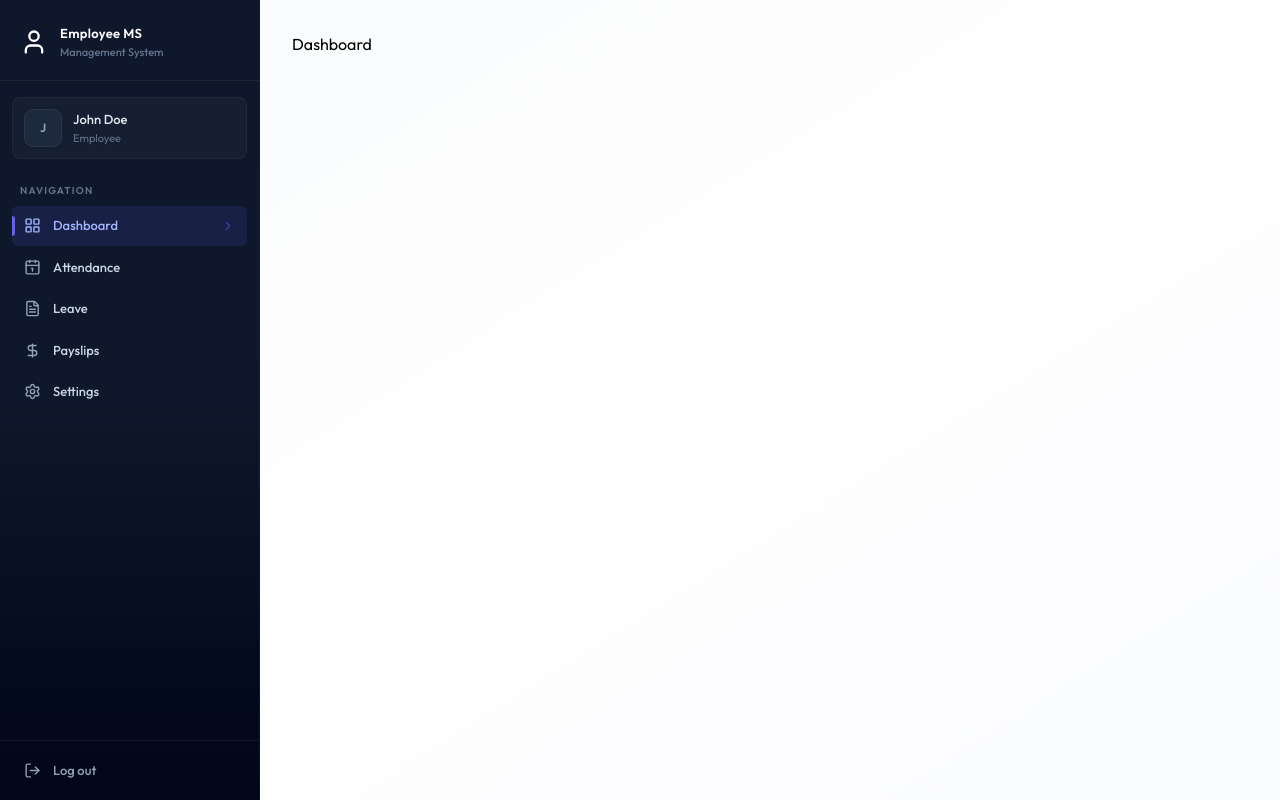
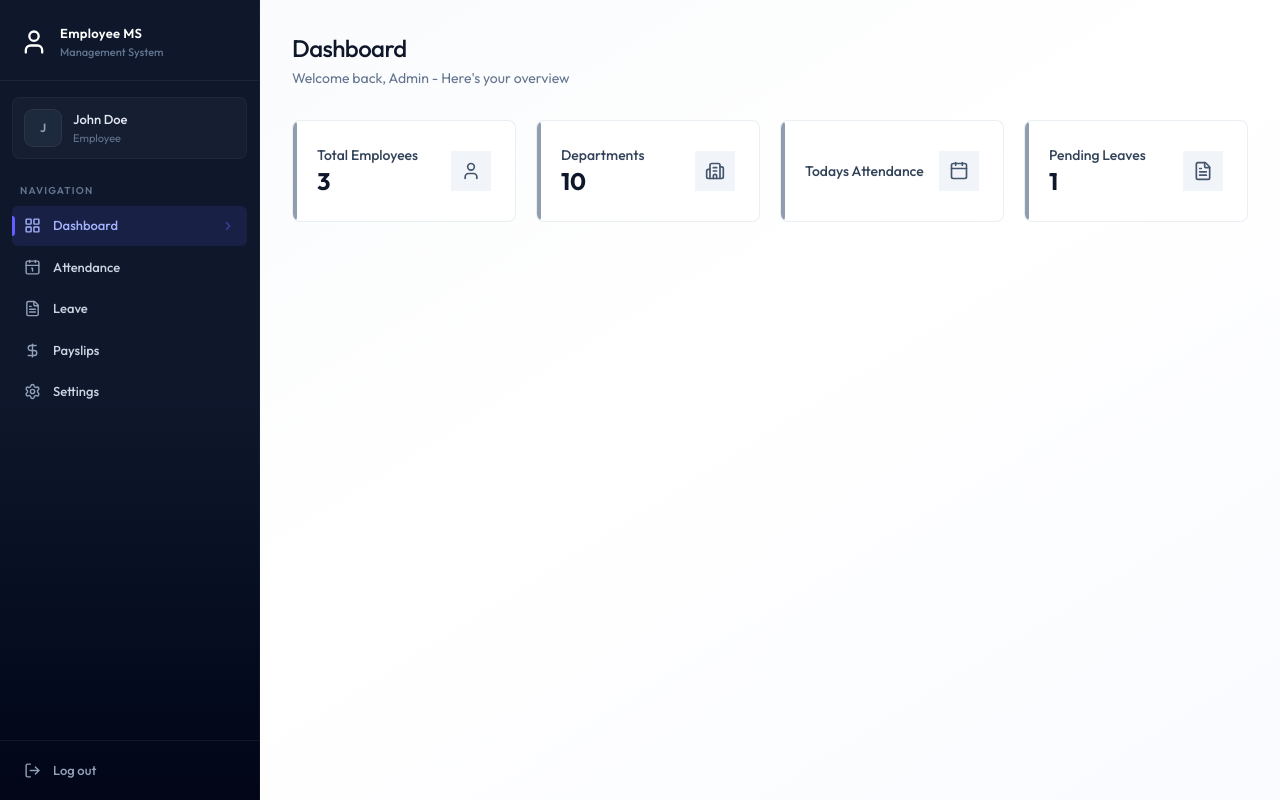
Before and after one commit to Tusharkumar200/Employee-Management-System, a React (Vite) app in the folder client/: page /dashboard in a window 1280 px wide. Built offline with nearby package versions, Linux system fonts and the light colour scheme.

Commit message:
dashboard page UI completed

```diff
--- /dev/null
+++ b/client/src/components/AdminDashboard.jsx
@@ -0,0 +1,55 @@
+import { Building2Icon, CalendarIcon, FileTextIcon, UserIcon } from 'lucide-react'
+import React from 'react'
+
+const AdminDashboard = ({ data }) => {
+    const stats = [
+        {
+            icon: UserIcon,
+            value: data.totalEmployees,
+            label: "Total Employees",
+            description: "Active workforce"
+        },
+        {
+            icon: Building2Icon,
+            value: data.totalDepartments,
+            label: "Departments",
+            description: "Organizational units"
+        },
+        {
+            icon: CalendarIcon,
+            value: data.todaysAttendance,
+            label: "Todays Attendance",
+            description: "Checked in today"
+        },
+        {
+            icon: FileTextIcon,
+            value: data.pendingLeaves,
+            label: "Pending Leaves",
+            description: "Awaiting approval"
+        },
+    ]
+    return (
+        <div className="animation-fade-in">
+            <div className='page-header'>
+                <h1 className='page-title'>Dashboard</h1>
+                <p className='page-subtitle'>Welcome back, Admin - Here's your overview</p>
+            </div>
+
+            <div className='grid grid-cols-1 sm:grid-cols-2 lg:grid-cols-4 sm:gap-5 mb-8'>
+                {stats.map((s) => (
+                    <div key={s.label} className='card card-hover p-5 sm:p-6 relative overflow-hidden group flex items-center justify-between' >
+                        <div >
+                            <div className='absolute left-0 top-0 bottom-0 w-1 rounded-r-full bg-slate-500/70' />
+                            <p className='text-sm font-medium text-slate-700'>{s.label}</p>
+                            <p className='text-2xl font-bold text-slate-900'>{s.value}</p>
+                        </div>
+                        <s.icon className='size-10 p-2.5 rounded--lg bg-slate-100 text-slate-600 group-hoverbg-indigo-50 group-hover:text-indigo-600 transition-colors duration-200' />
+                    </div>
+                ))}
+            </div>
+
+        </div>
+    )
+}
+
+export default AdminDashboard
--- /dev/null
+++ b/client/src/components/EmployeeDashboard.jsx
@@ -0,0 +1,60 @@
+import React from 'react'
+import { ArrowRightIcon, CalendarIcon, DollarSignIcon, FileTextIcon } from 'lucide-react'
+import { Link } from 'react-router-dom';
+const EmployeeDashboard = ({ data }) => {
+    const emp = data.employee;
+
+    const cards = [
+        {
+            icon: CalendarIcon,
+            value: data.currentMonthAttendance,
+            title: "Days Present",
+            subtitle: "This month"
+        },
+        {
+            icon: FileTextIcon,
+            value: data.pendingLeaves,
+            title: "Pending Leaves",
+            subtitle: "Awaiting approval"
+        },
+        {
+            icon: DollarSignIcon,
+            value: data.latestPayslip ? `$${data.latestPayslip.netSalary?.toLocaleString()}` : "N/A",
+            title: "Latest Payslip",
+            subtitle: "Most recent payout",
+        },
+    ]
+    return (
+        <div className="animation-fade-in">
+            <div className='page-header'>
+                <h1 className='page-title'>Welcome, {emp?.firstName}!</h1>
+                <p className='page-subtitle'>{emp?.position} - {emp?.department || "No Department"}</p>
+            </div>
+
+            <div className='grid grid-cols-1 sm:grid-cols-3 gap-4 mt-6 sm:gap-5 mb-8'>
+                {cards.map((card, index) => (
+                    <div key={index} className='card card-hover p-5 sm:p-6 relative overflow-hidden group flex items-center justify-between' >
+                        <div >
+                            <div className='absolute left-0 top-0 bottom-0 w-1 rounded-r-full bg-slate-500/70' />
+                            <p className='text-sm font-medium text-slate-700'>{card.title}</p>
+                            <p className='text-2xl font-bold text-slate-900'>{card.value}</p>
+                        </div>
+                        <card.icon className='size-10 p-2.5 rounded--lg bg-slate-100 text-slate-600 group-hoverbg-indigo-50 group-hover:text-indigo-600 transition-colors duration-200' />
+                    </div>
+                ))}
+            </div>
+
+            <div className='flex flex-col sm:flex-row gap-3'>
+                <Link to="/attendance" className="btn btn-primary text-center inline-flex items-center justify-center gap-2">
+                    Mark Attendance <ArrowRightIcon className='w-4 h-4' />
+                </Link>
+
+                <Link to="/leave" className="btn btn-secondary text-center">
+                    Apply for Leave
+                </Link>
+            </div>
+        </div>
+    )
+}
+
+export default EmployeeDashboard
--- /dev/null
+++ b/client/src/components/Loading.jsx
@@ -0,0 +1,10 @@
+
+const Loading = () => {
+  return (
+    <div className="flex justify-center h-screen items-center">
+        <div className="animation-spin size-8 border-2 border-indigo-600 border-t-transparent rounded-full"/>
+    </div>
+  )
+}
+
+export default Loading
--- a/client/src/components/Sidebar.jsx
+++ b/client/src/components/Sidebar.jsx
@@ -113,5 +113,4 @@
         </>
     )
 }
-// code rabbit tesing....
 export default Sidebar
--- a/client/src/pages/Dashboard.jsx
+++ b/client/src/pages/Dashboard.jsx
@@ -1,6 +1,30 @@
-import React from 'react'
+import React, { useEffect, useState } from 'react'
+import { dummyAdminDashboardData, dummyEmployeeDashboardData } from '../assets/assets'
+import Loading from '../components/Loading'
+import EmployeeDashboard from '../components/EmployeeDashboard'
+import AdminDashboard from '../components/AdminDashboard'
 
 const Dashboard = () => {
+  const [data, setData] = useState(null)
+  const [loading, setLoading] = useState(true)
+
+  useEffect(() => {
+    // setData(dummyEmployeeDashboardData)
+    setData(dummyAdminDashboardData)
+    setTimeout(()=>{
+      setLoading(false)
+    },1000)
+  },[])
+
+  if(loading) return <Loading/>
+  if(!data)return <p className='text-center text-slate-500 py-12'>failed to load dashboard</p>
+
+  if(data.role === "ADMIN"){
+    return <AdminDashboard data={data}/>
+  }
+  else{
+    return <EmployeeDashboard data={data}/>
+  }
   return (
     <div>Dashboard</div>
   )
```
